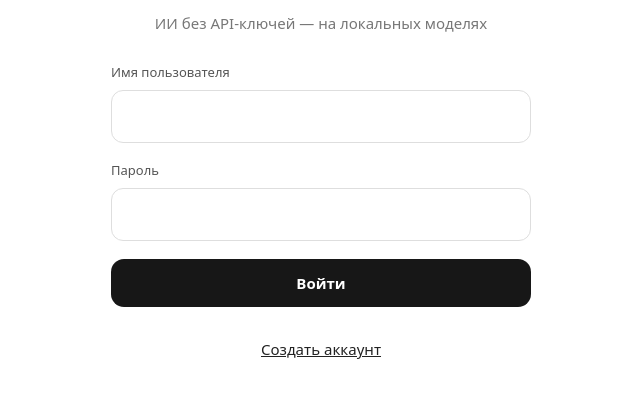
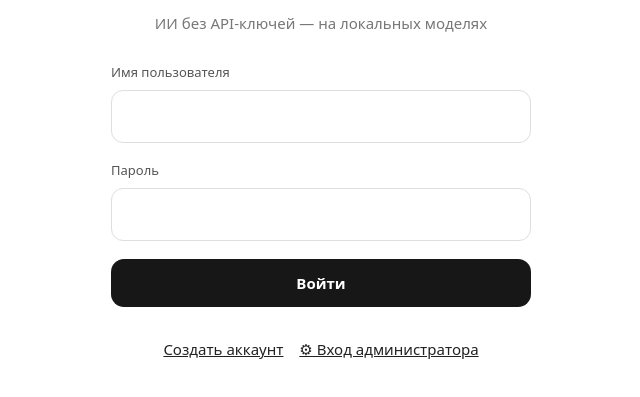
Before and after one commit to PercentHydromancer/Dbiejfjf, a website: page public/index.html in a window 1280 px wide. Shown: the part 279-676 px from the top of the page, without its empty margins (319-959 px from the left). Drawn offline with Linux system fonts and the light colour scheme; no server answers.

Commit message:
Expose administrator login even on sign-in screen

```diff
--- a/public/index.html
+++ b/public/index.html
@@ -21,6 +21,7 @@
   </form>
   <p id="authError" class="error" role="alert"></p>
   <button class="plain-link" id="authSwitch" type="button">Создать аккаунт</button>
+  <button class="plain-link" id="adminFromAuth" type="button">⚙ Вход администратора</button>
  </div>
 </div>
 <div id="app" class="layout" hidden>
```
